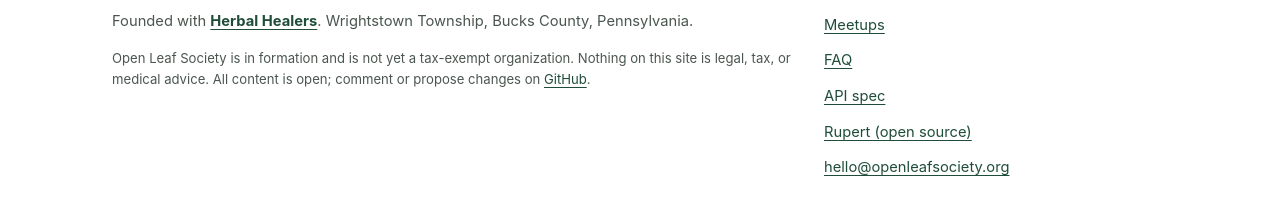
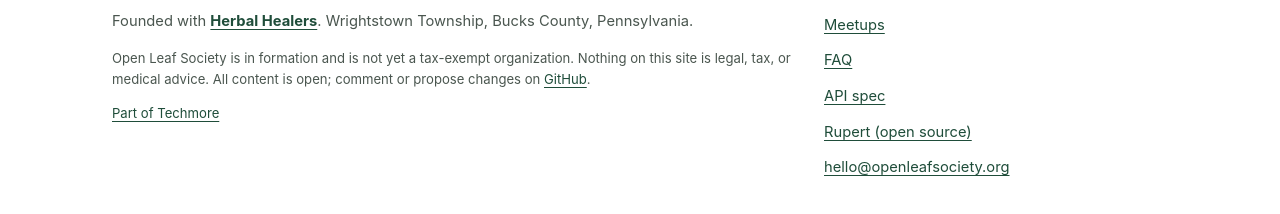
Before and after one commit to techmore/open-leaf-society, a Jekyll site: the page built from index.html, in a window 1280 px wide and 900 px high, scrolled down 1792 px. Shown: the part 683-897 px from the top of the window. Built offline with Jekyll 4.4.1, drawn with Linux system fonts in a browser that asks for light colours.

Commit message:
Link back to the Techmore hub
Co-Authored-By: Claude Fable 5.2 <noreply@anthropic.com>

```diff
--- a/_layouts/default.html
+++ b/_layouts/default.html
@@ -68,6 +68,7 @@
         <p class="footer-brand">{{ site.title }}</p>
         <p>Founded with <a href="{{ site.partner_url }}"><strong>{{ site.partner_name }}</strong></a>. {{ site.home_area }}, Pennsylvania.</p>
         <p class="fine">Open Leaf Society is in formation and is not yet a tax-exempt organization. Nothing on this site is legal, tax, or medical advice. All content is open; comment or propose changes on <a href="{{ site.repo }}">GitHub</a>.</p>
+        <p class="fine"><a href="https://techmore.github.io/">Part of Techmore</a></p>
       </div>
       <nav aria-label="More">
         {% for item in site.footer_nav %}<a href="{{ item.url | relative_url }}">{{ item.title }}</a>{% endfor %}
```
